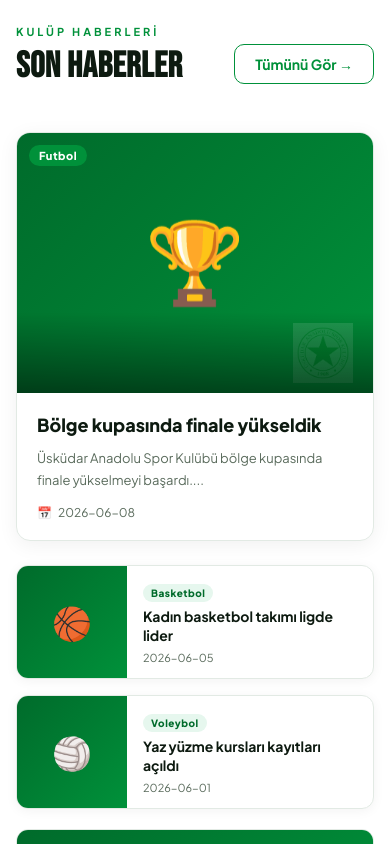
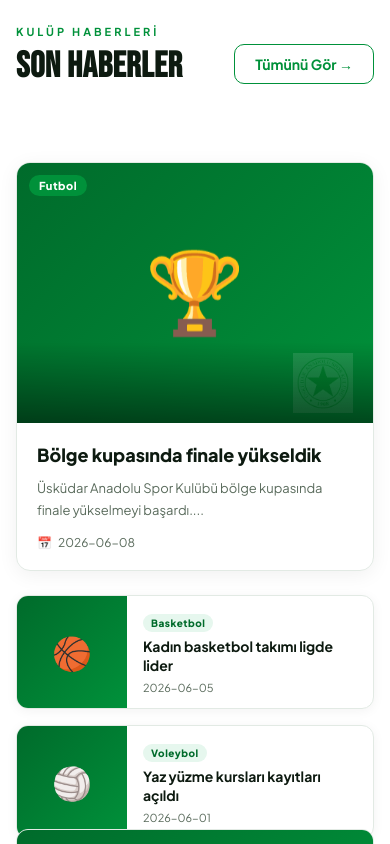
Before and after one commit to YusufCemSen1/uskudar-spor, a React (Vite) app: page / in a window 390 px wide. Shown: the part 1780-2624 px from the top of the page. Built offline with nearby package versions, Linux system fonts and the light colour scheme; no server answers; sample sign-in values are in the browser's storage.

Commit message:
tüm sayfalara useIsMobile hook eklendi, mobil layout düzeltildi

```diff
--- a/src/index.css
+++ b/src/index.css
@@ -35,6 +35,7 @@
 * { margin: 0; padding: 0; box-sizing: border-box; }
 html { overflow-x: hidden; }
 body { font-family: var(--font-body); color: var(--text); background: #fff; -webkit-font-smoothing: antialiased; overflow-x: hidden; }
+#root { overflow-x: hidden; width: 100%; position: relative; }
 
 @keyframes fadeInDown  { from{opacity:0;transform:translateY(-24px)} to{opacity:1;transform:translateY(0)} }
 @keyframes fadeInUp    { from{opacity:0;transform:translateY(24px)}  to{opacity:1;transform:translateY(0)} }
@@ -1168,6 +1169,18 @@ tr:hover td { background: var(--green-pale) !important; }
 }
 
 @media (max-width: 768px) {
+  /* Yatay animasyonları kapat — overflow sebebi */
+  .rv-left, .rv-right {
+    transform: translateY(30px) !important;
+  }
+  .anim-slideLeft, .anim-slideRight {
+    animation: fadeInUp .5s ease both !important;
+  }
+  .anim-trackIn {
+    animation: fadeInUp .5s ease both !important;
+    border-left: none !important;
+  }
+
   /* Home page grids */
   .home-branches-grid { grid-template-columns: repeat(2,1fr) !important; }
   .home-stats-grid    { grid-template-columns: repeat(2,1fr) !important; }
```
